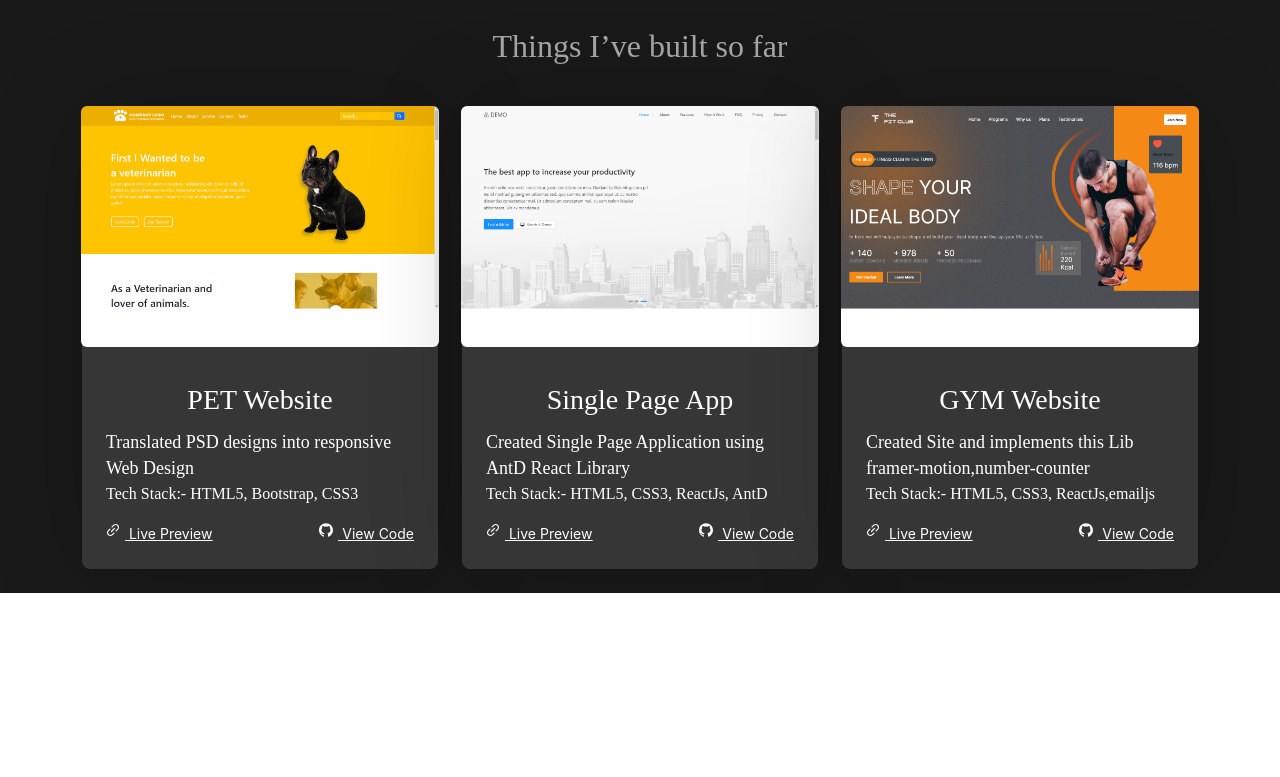
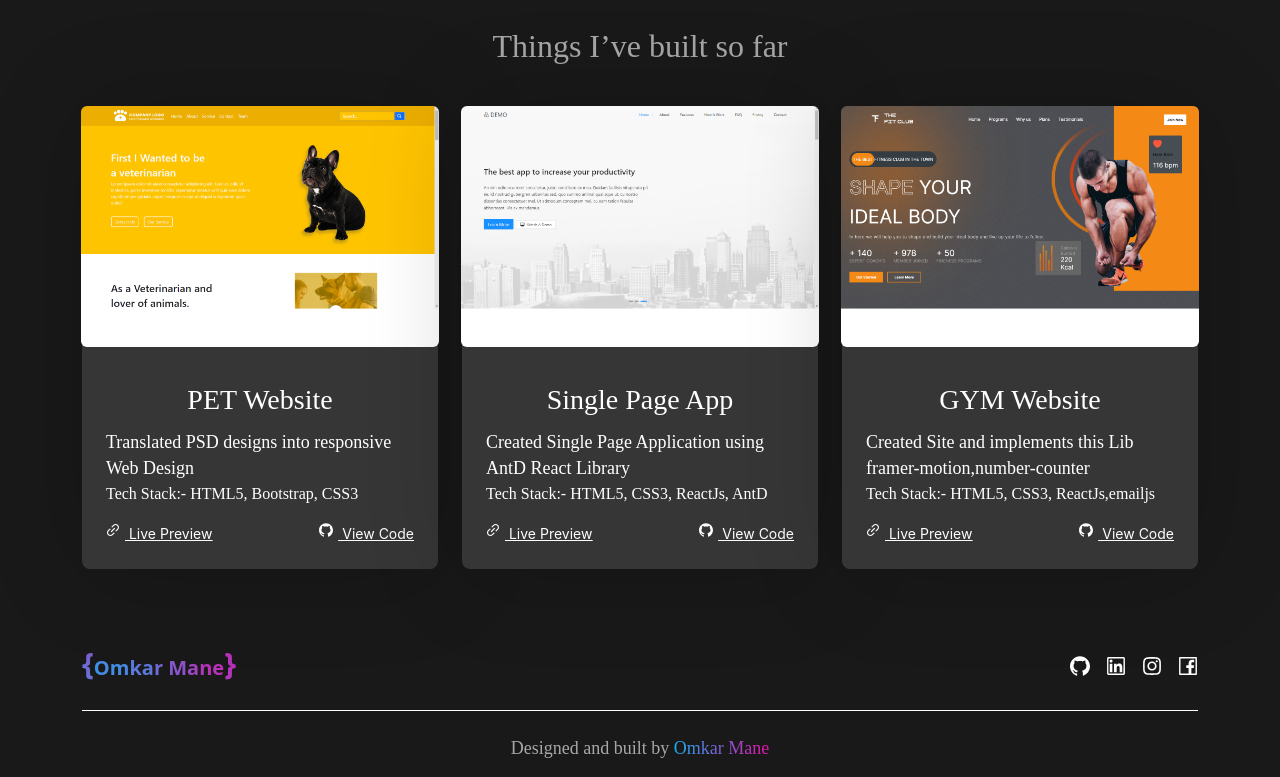
Before and after one commit to OmkarMane1997/developer-portfolio, a React (Create React App) app: page / in a window 1280 px wide. Shown: the part 873-1650 px from the top of the page. Before the commit the page ends 1466 px from the top, so only its background shows below. Built offline with nearby package versions, Linux system fonts and the light colour scheme.

Commit message:
Footer page done

```diff
--- a/src/App.js
+++ b/src/App.js
@@ -5,6 +5,7 @@ import HomePage from "./component/Home/HomePage";
 import TechStackPage from "./component/TechStack/TechStackPage";
 import ProjectsPage from "./component/Projects/ProjectsPage";
 import "./App.css";
+import FooterPage from "./component/Footer/FooterPage";
 
 function App() {
   return (
@@ -15,6 +16,7 @@ function App() {
           <HomePage />
           <TechStackPage />
           <ProjectsPage />
+          <FooterPage/>
         </div>
       {/* </Routes> */}
     </BrowserRouter>
--- a/src/component/Footer/FooterPage.css
+++ b/src/component/Footer/FooterPage.css
@@ -0,0 +1,63 @@
+.footer {
+    margin-top: 3rem;
+    background-color: rgba(25, 25, 25, 1);
+
+
+}
+
+.footer-sub {
+    display: flex;
+    flex-direction: row;
+    justify-content: space-between;
+}
+
+.social-accounts {
+    display: flex;
+    flex-direction: row;
+    /* justify-content: space-between; */
+    gap: 1rem;
+    margin-top: 15px;
+    /* margin-bottom: 15px; */
+    font-size: 20px;
+    color: white;
+    cursor: pointer;
+}
+
+.footer-company {
+    font-family: 'Poppins';
+    font-style: normal;
+    font-weight: 400;
+    font-size: 18px;
+    line-height: 26px;
+    padding-bottom: 1rem;
+    text-align: center;
+    color: #A7A7A7;
+    mix-blend-mode: normal;
+}
+
+.footer-name {
+    background: linear-gradient(90deg, #13B0F5 -2.06%, #E70FAA 100%);
+    -webkit-background-clip: text;
+    -webkit-text-fill-color: transparent;
+    background-clip: text;
+    cursor: pointer;
+
+}
+
+.footer-link {
+    color: white;
+}
+
+/* Media query for screens up to 767px (i.e., tablets and mobiles) */
+@media (max-width: 767px) {
+    .footer-sub {
+        flex-direction: row;
+    }
+}
+
+/* Media query for screens 768px and above (i.e., desktops) */
+@media (min-width: 768px) {
+    .footer-sub {
+        flex-direction: row;
+    }
+}
--- a/src/component/Footer/FooterPage.js
+++ b/src/component/Footer/FooterPage.js
@@ -0,0 +1,63 @@
+import React from "react";
+import "./FooterPage.css";
+import {
+  LinkedinOutlined,
+  GithubOutlined,
+  InstagramOutlined,
+  FacebookOutlined,
+} from "@ant-design/icons";
+import { Divider } from "antd";
+import { NavLink } from "react-router-dom";
+
+function FooterPage() {
+  return (
+    <div className="footer container">
+      <div className="footer-sub">
+        <div className="Logo">
+          <span>&#123;</span>
+          <span>O</span>
+          <span>m</span>
+          <span>k</span>
+          <span>a</span>
+          <span>r</span> <span>M</span>
+          <span>a</span>
+          <span>n</span>
+          <span>e</span>
+          <span>&#125;</span>
+        </div>
+        <div className="social-accounts">
+          <NavLink
+            to={"https://github.com/OmkarMane1997"}
+            className="footer-link"
+          >
+            <GithubOutlined />
+          </NavLink>
+          <NavLink
+            to={"https://www.linkedin.com/in/omkar-0177-mane"}
+            className="footer-link"
+          >
+            <LinkedinOutlined />
+          </NavLink>
+          <NavLink
+            to={"https://github.com/OmkarMane1997"}
+            className="footer-link"
+          >
+            <InstagramOutlined />
+          </NavLink>
+          <NavLink
+            to={"https://instagram.com/0177omkar?igshid=NmQ2ZmYxZjA="}
+            className="footer-link"
+          >
+            <FacebookOutlined />
+          </NavLink>
+        </div>
+      </div>
+      <Divider style={{ borderColor: "white" }} />
+      <div className="footer-company">
+        Designed and built by <span className="footer-name">Omkar Mane</span>
+      </div>
+    </div>
+  );
+}
+
+export default FooterPage;
```
